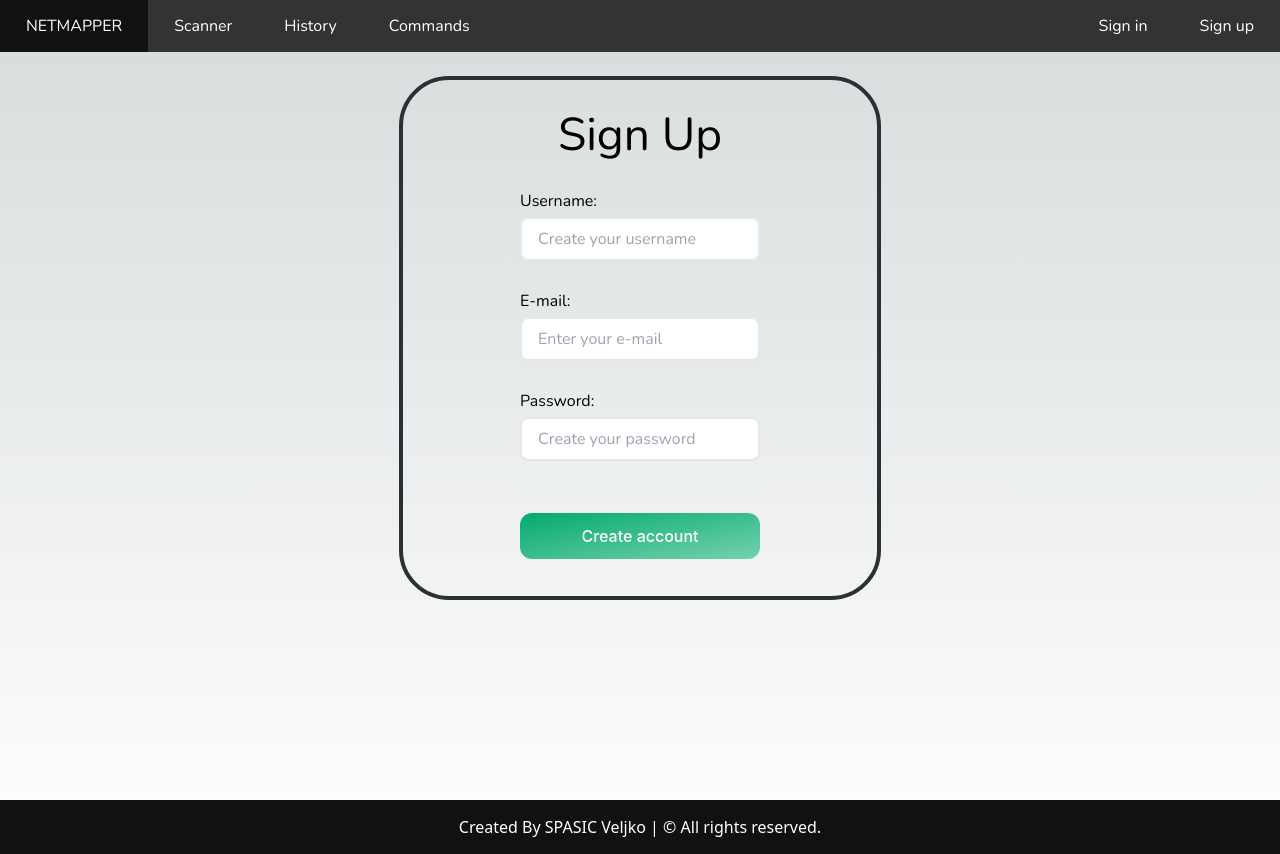
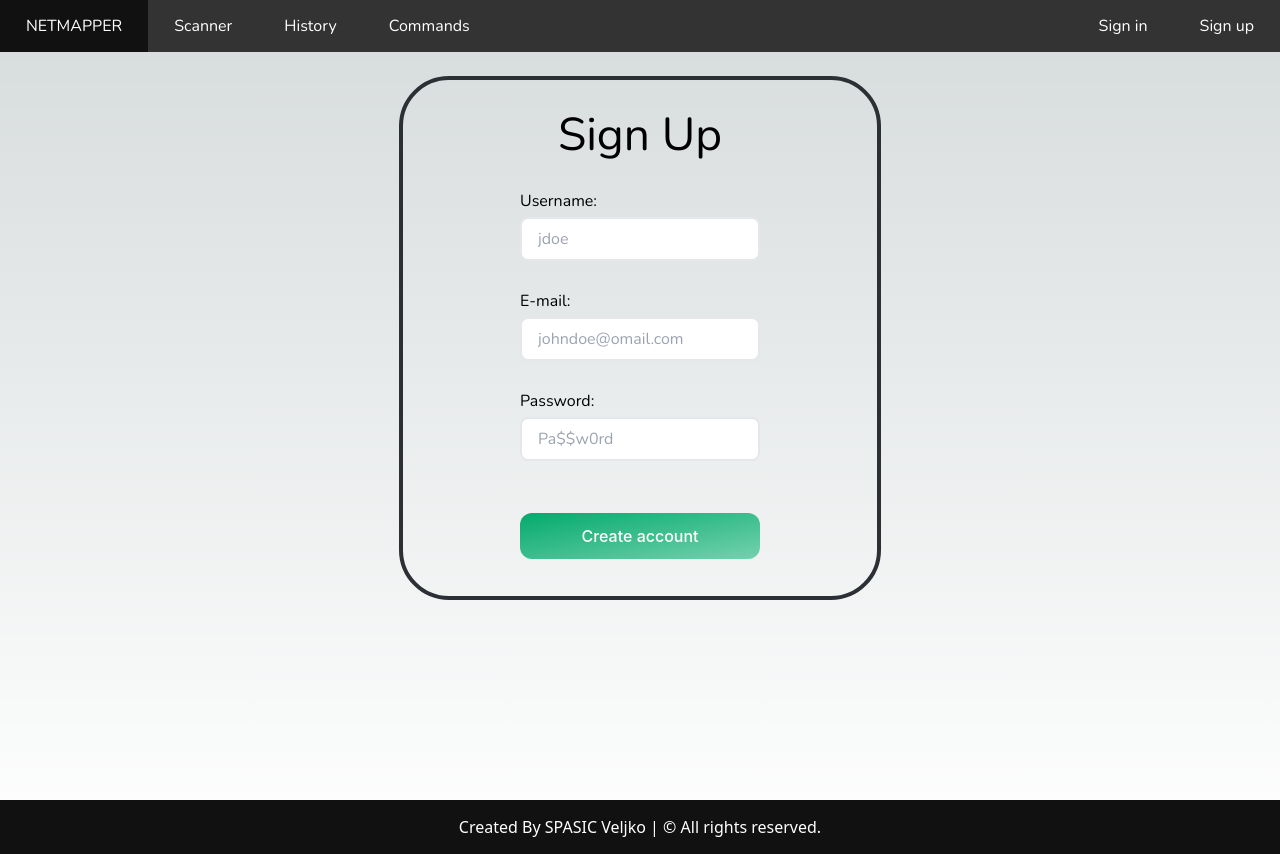
Before and after one commit to TheVSDev/netmapper, a Next.js app: page /sign-up in a window 1280 px wide. Built offline with nearby package versions, Linux system fonts and the light colour scheme; no server answers.

Commit message:
update: input fields placeholders

```diff
--- a/src/pages/sign-in.jsx
+++ b/src/pages/sign-in.jsx
@@ -41,7 +41,7 @@ const SignIn = () => {
           <FormField
             name="username"
             type="text"
-            placeholder="Enter your username"
+            placeholder="jdoe"
             label="Username"
           />
           <br />
@@ -49,7 +49,7 @@ const SignIn = () => {
           <FormField
             name="password"
             type="password"
-            placeholder="Enter your password"
+            placeholder="Pa$$w0rd"
             label="Password"
           />
           <br />
--- a/src/pages/sign-up.jsx
+++ b/src/pages/sign-up.jsx
@@ -71,13 +71,13 @@ const SignUp = () => {
           onSubmit={handleSubmit}
         >
           <label>Username:</label>
-          <FormField name="username" placeholder="Create your username" label="Username" />
+          <FormField name="username" placeholder="jdoe" label="Username" />
           <br />
           <label>E-mail:</label>
           <FormField
             name="email"
             type="email"
-            placeholder="Enter your e-mail"
+            placeholder="johndoe@omail.com"
             label="E-mail"
           />
           <br />
@@ -85,7 +85,7 @@ const SignUp = () => {
           <FormField
             name="password"
             type="password"
-            placeholder="Create your password"
+            placeholder="Pa$$w0rd"
             label="Password"
           />
           <br />
```
